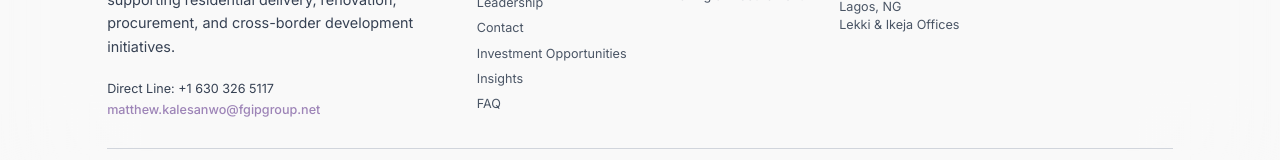
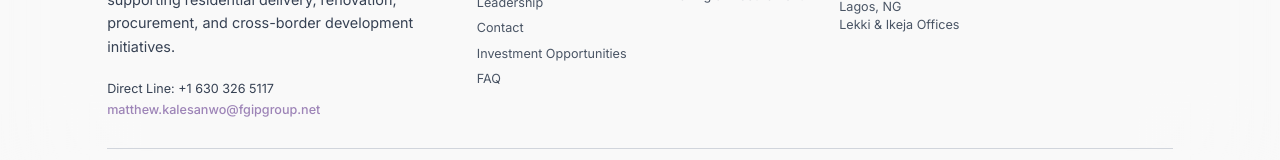
Before and after one commit to oxFleming/firstgencomplete, a React (Vite) app: page / in a window 1280 px wide. Shown: the part 7268-7428 px from the top of the page. Built offline with nearby package versions, Linux system fonts and the light colour scheme.

Commit message:
Refine marketing navigation

```diff
--- a/src/App.tsx
+++ b/src/App.tsx
@@ -30,7 +30,6 @@ const navLinks = [
 
 const secondaryLinks = [
   { label: 'Investment Opportunities', path: '/invest' },
-  { label: 'Insights', path: '/insights' },
   { label: 'FAQ', path: '/faq' }
 ];
 
```
